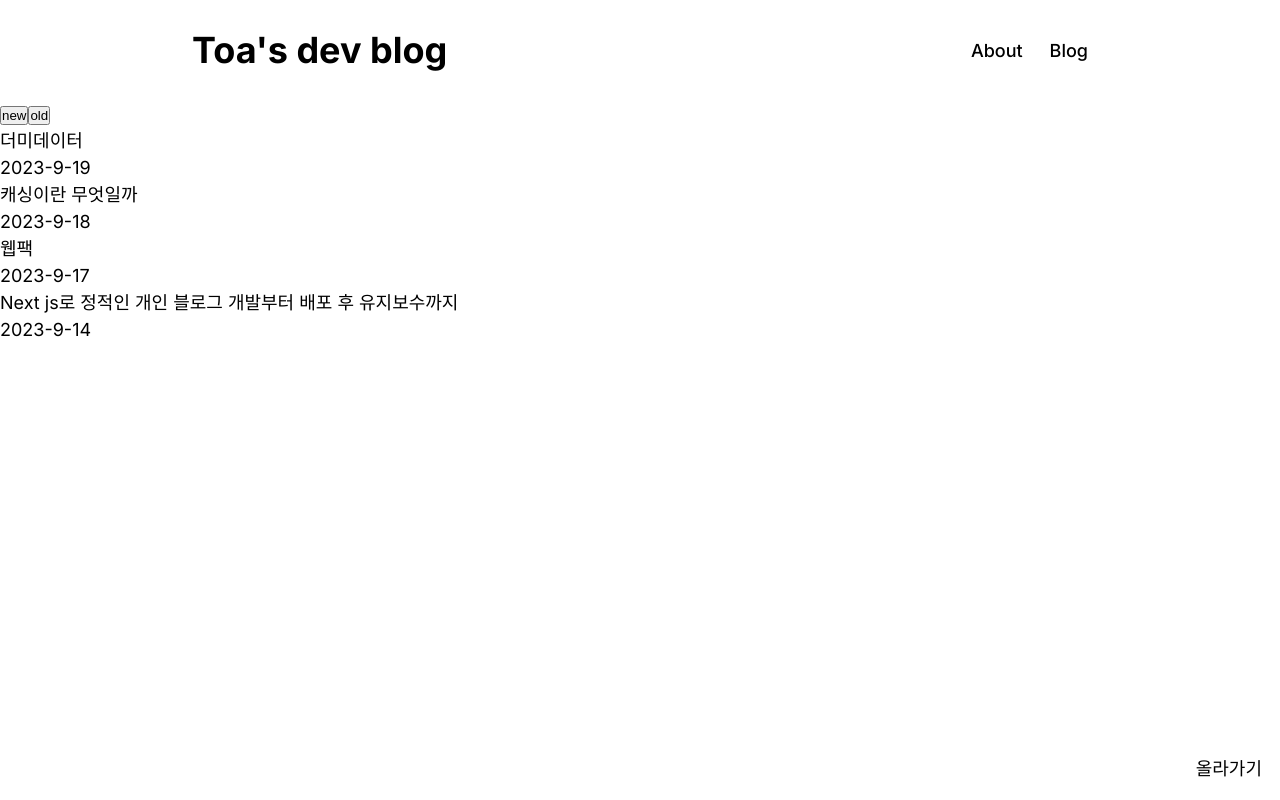
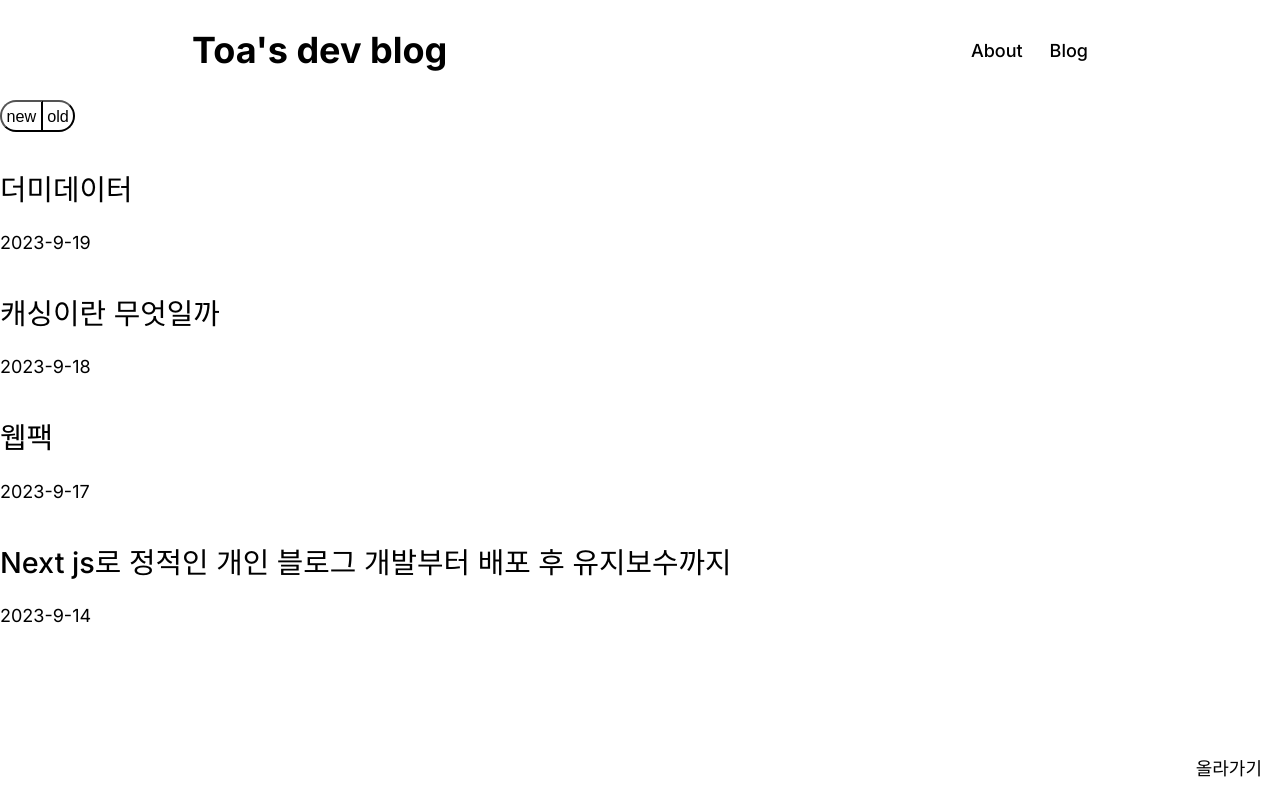
Before and after one commit to toa-web-dev/toa-dev-blog, a Next.js app: page /post in a window 1280 px wide. Built offline with nearby package versions, Linux system fonts and the light colour scheme.

Commit message:
💄 게시글 목록 컴포넌트 수정 및 스타일링

```diff
--- /dev/null
+++ b/src/components/Postlist.module.scss
@@ -0,0 +1,28 @@
+.order_button_container {
+  grid-row: 1;
+  grid-column: 9;
+  margin-bottom: 2rem;
+  button {
+    font-size: 0.9rem;
+    padding: 0.25rem;
+    cursor: pointer;
+    background-color: transparent;
+    &:nth-child(1) {
+      border-top-left-radius: 1rem;
+      border-bottom-left-radius: 1rem;
+    }
+    &:nth-child(2) {
+      border-left: 0;
+      border-top-right-radius: 1rem;
+      border-bottom-right-radius: 1rem;
+    }
+  }
+}
+.article_entry {
+  margin-bottom: 2rem;
+  h2 {
+    font-size: 1.6rem;
+    font-weight: 500;
+    margin-bottom: 1rem;
+  }
+}
--- a/src/components/Postlist.tsx
+++ b/src/components/Postlist.tsx
@@ -4,6 +4,7 @@ import Link from 'next/link';
 import { useState, useEffect } from 'react';
 import { OrderType } from '../interface/post';
 import useOrderPosts from '../hook/useOrderPosts';
+import style from './Postlist.module.scss';
 
 type Props = {
   data: OrderType[];
@@ -21,20 +22,24 @@ export default function Postlist({ data }: Props) {
 
   return (
     <>
-      <button onClick={() => setOrder('new')}>new</button>
-      <button onClick={() => setOrder('old')}>old</button>
-      <ol>
+      <div className={style.order_button_container}>
+        <button onClick={() => setOrder('new')}>new</button>
+        <button onClick={() => setOrder('old')}>old</button>
+      </div>
+      <ul style={{ gridColumn: "1 / 9" }}>
         {orderData.map((el, idx) => {
-          const url = `/post/${el.slug.replace(/\s/g, '-')}`;
+          const url = `/blog/${el.slug.replace(/\s/g, '-')}`;
           const date = `${el.date.getFullYear()}-${el.date.getMonth()}-${el.date.getDate()}`;
           return (
-            <li key={idx}>
-              <Link href={url}>{el.slug}</Link>
+            <li className={style.article_entry} key={idx}>
+              <Link href={url}>
+                <h2>{el.slug}</h2>
+              </Link>
               <p>{el.date && date}</p>
             </li>
           );
         })}
-      </ol>
+      </ul>
     </>
   );
 }
```
